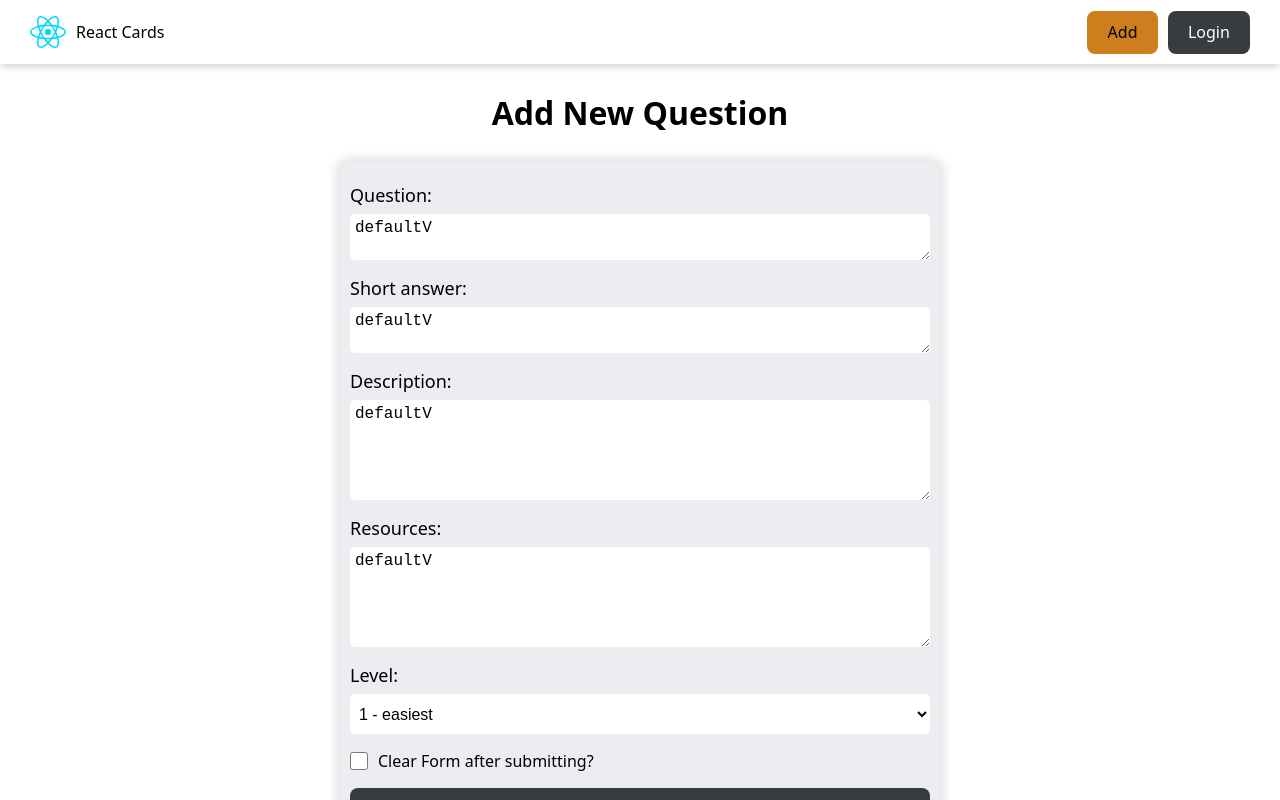
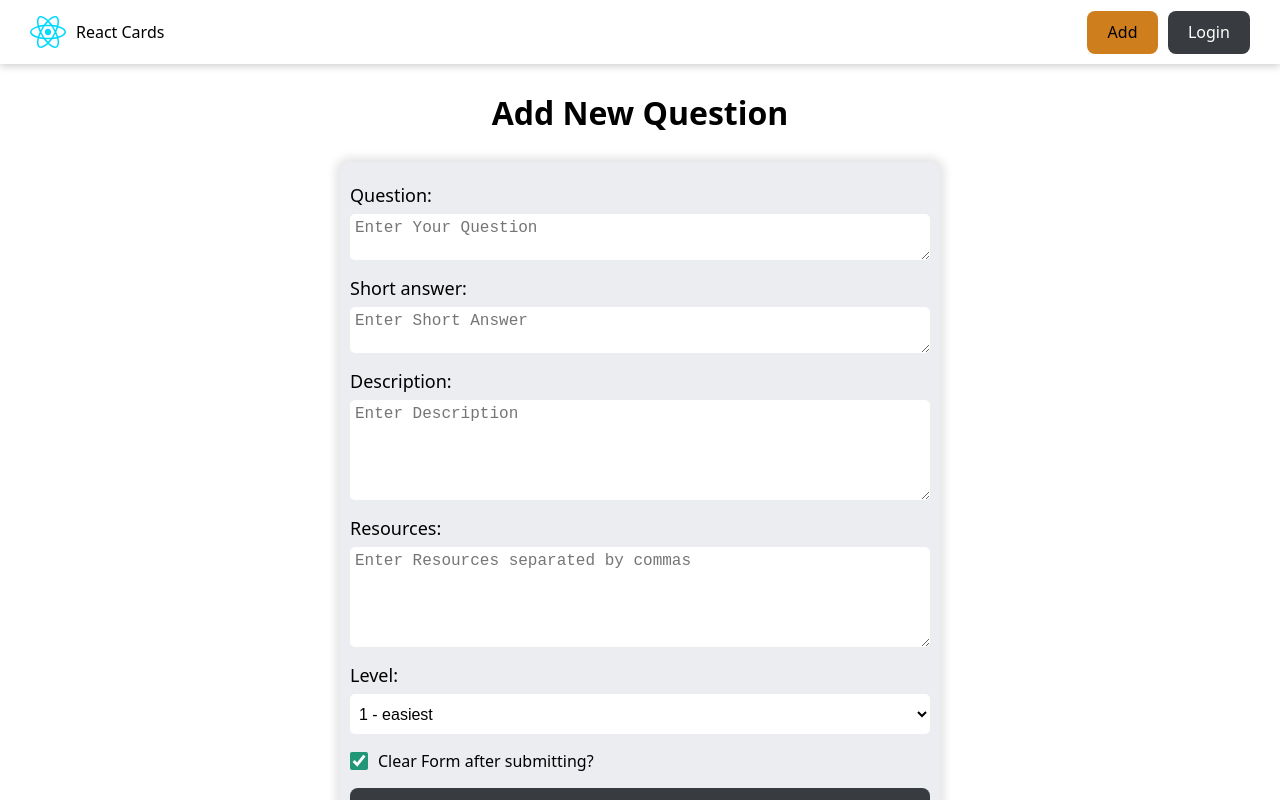
Before and after one commit to ReactProjects69/react-question-cards, a React (Vite) app: page /addquestion in a window 1280 px wide. Built offline with nearby package versions, Linux system fonts and the light colour scheme.

Commit message:
Adding new question
Logic implemented for adding new question

```diff
--- a/src/pages/AddQuestionPage/AddQuestionPage.tsx
+++ b/src/pages/AddQuestionPage/AddQuestionPage.tsx
@@ -1,18 +1,69 @@
 import cls from './AddQuestionPage.module.css';
 import { Selector } from '../../components/Selector';
 import { Button } from '../../components/Button';
+import { useActionState } from 'react';
+import { delayFn } from '../../helpers/delayFn.tsx';
+import { toast } from 'react-toastify';
+import { API_URL } from '../../constants';
+
+type FormState = {
+    clearForm?: boolean;
+    question?: string;
+    answer?: string;
+    description?: string;
+    resources?: string[];
+    level?: number;
+};
+
+const createCardAction = async (_prevState: FormState, formData: FormData): Promise<FormState> => {
+    try {
+        await delayFn();
+        console.log(Object.fromEntries(formData));
+        const newQuestion = Object.fromEntries(formData);
+        const resources = newQuestion.resources.toString().trim();
+        const isClearForm = Boolean(newQuestion.clearForm);
+
+        const response = await fetch(`${API_URL}/react`, {
+            method: 'POST',
+            body: JSON.stringify({
+                question: newQuestion.question,
+                answer: newQuestion.answer,
+                description: newQuestion.description,
+                resources: resources.length ? resources.split(',').map((p) => p.trim()) : [],
+                level: Number(newQuestion.level),
+                completed: false,
+                editDate: undefined,
+            }),
+        });
+
+        const question = await response.json();
+        toast.success('Question added successfully');
+
+        return isClearForm ? {} : question;
+    } catch (error) {
+        if (error instanceof Error) toast.error(error.message);
+        return { clearForm: false };
+    }
+};
 
 export function AddQuestionPage() {
+    const [formState, formAction, isPending] = useActionState<FormState, FormData>(
+        createCardAction,
+        {
+            clearForm: true,
+        },
+    );
+
     return (
         <>
             <h1 className={cls.formTitle}>Add New Question</h1>
 
             <div className={cls.formContainer}>
-                <form action={''} className={cls.form}>
+                <form action={formAction} className={cls.form}>
                     <div className={cls.formControl}>
                         <label htmlFor="questionField">Question: </label>
                         <textarea
-                            defaultValue={'defaultV'}
+                            defaultValue={formState.question}
                             name="question"
                             id="questionField"
                             cols={30}
@@ -25,7 +76,7 @@ export function AddQuestionPage() {
                     <div className={cls.formControl}>
                         <label htmlFor="answerField">Short answer: </label>
                         <textarea
-                            defaultValue={'defaultV'}
+                            defaultValue={formState.answer}
                             name="answer"
                             id="answerField"
                             cols={30}
@@ -38,7 +89,7 @@ export function AddQuestionPage() {
                     <div className={cls.formControl}>
                         <label htmlFor="descriptionField">Description: </label>
                         <textarea
-                            defaultValue={'defaultV'}
+                            defaultValue={formState.description}
                             name="description"
                             id="descriptionField"
                             cols={30}
@@ -51,7 +102,7 @@ export function AddQuestionPage() {
                     <div className={cls.formControl}>
                         <label htmlFor="descriptionField">Resources: </label>
                         <textarea
-                            defaultValue={'defaultV'}
+                            defaultValue={formState.resources?.join(', ')}
                             name="resources"
                             id="resourcesField"
                             cols={30}
@@ -68,7 +119,7 @@ export function AddQuestionPage() {
                             id="levelField"
                             header={'Question Level'}
                             headerDisabled={true}
-                            defaultVault={'defaultV'}
+                            defaultVault={formState.level?.toString()}
                             options={[
                                 { value: '1', content: '1 - easiest' },
                                 { value: '2', content: '2 - medium' },
@@ -83,12 +134,12 @@ export function AddQuestionPage() {
                             type="checkbox"
                             name="clearForm"
                             id="clearFormField"
-                            defaultValue={'true'}
+                            defaultChecked={formState.clearForm}
                         />
                         <span>Clear Form after submitting?</span>
                     </label>
 
-                    <Button>Add Question</Button>
+                    <Button isDisabled={isPending}>Add Question</Button>
                 </form>
             </div>
         </>
```
Also changed, not shown: db.json (line endings or trailing spaces).
